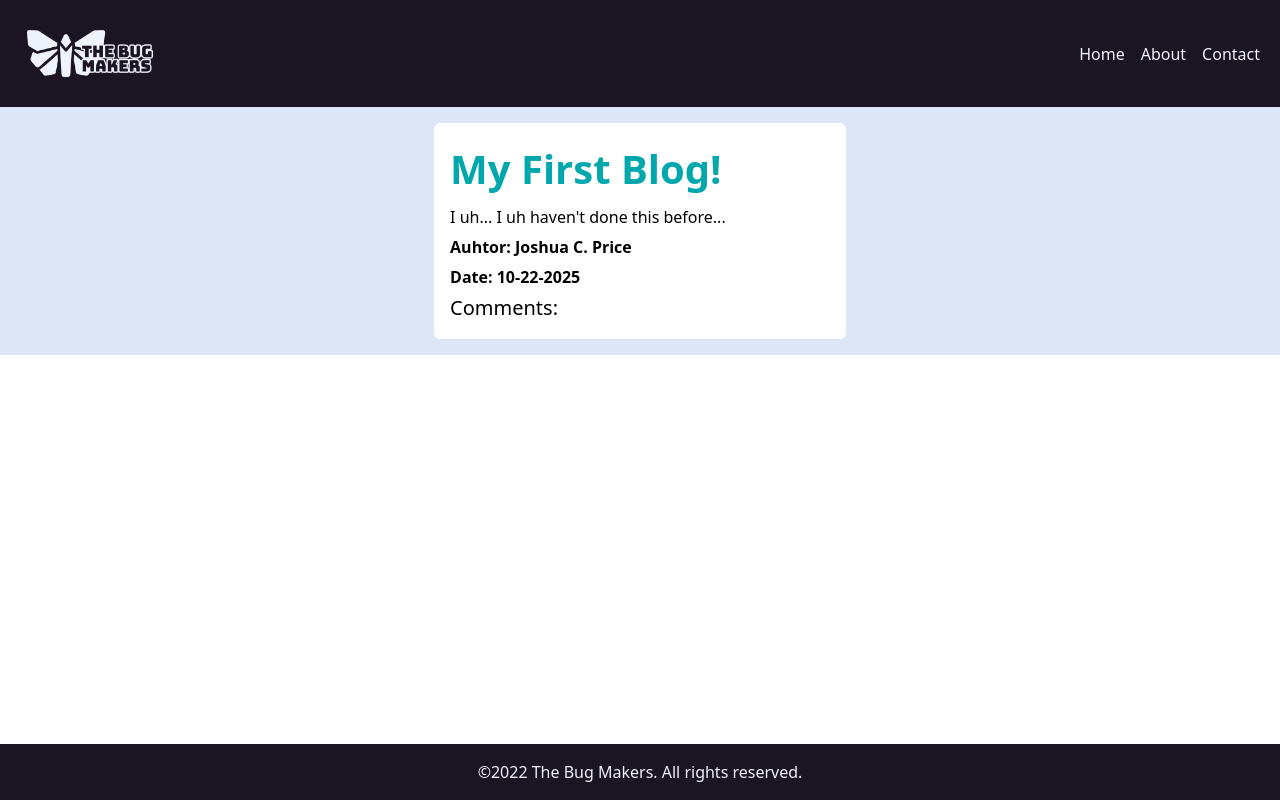
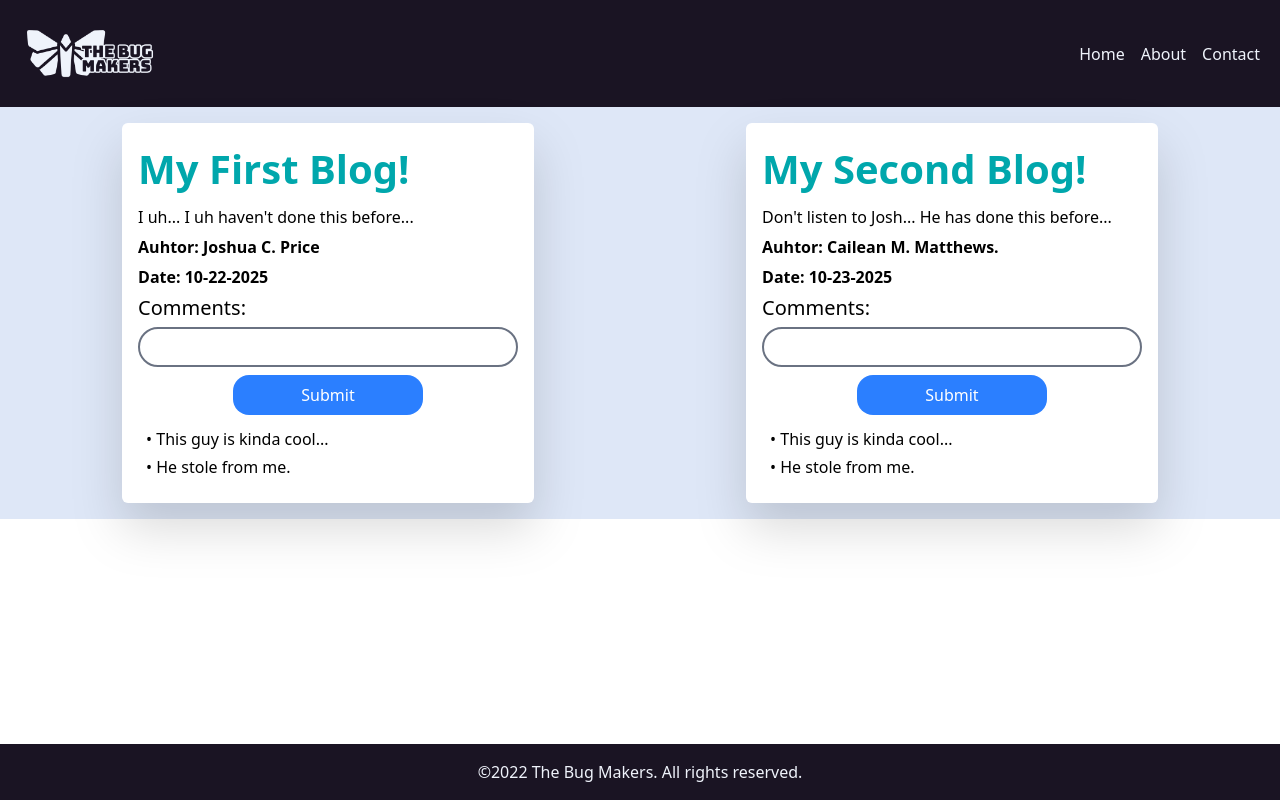
Before and after one commit to The-Bug-Makers-FED25/lab6, a React (Vite) app in the folder blog-app/: page / in a window 1280 px wide. Built offline with nearby package versions, Linux system fonts and the light colour scheme.

Commit message:
Added comments

```diff
--- a/blog-app/package.json
+++ b/blog-app/package.json
@@ -26,6 +26,6 @@
     "globals": "^16.4.0",
     "postcss": "^8.5.6",
     "tailwindcss": "^4.1.15",
-    "vite": "^7.1.7"
+    "vite": "^7.1.12"
   }
 }
--- a/blog-app/src/App.jsx
+++ b/blog-app/src/App.jsx
@@ -8,8 +8,9 @@ function App() {
   return (
     <>
     <Header />
-    <div className="w-full h-full p-4 bg-grey">
+    <div className="w-full h-full p-4 bg-grey flex flex-row">
       <BlogBox title={"My First Blog!"} content={"I uh... I uh haven't done this before..."} author={"Joshua C. Price"} date={"10-22-2025"}></BlogBox>
+      <BlogBox title={"My Second Blog!"} content={"Don't listen to Josh... He has done this before..."} author={"Cailean M. Matthews."} date={"10-23-2025"}></BlogBox>
     </div>
     <Footer />
     </>
--- a/blog-app/src/components/BlogBox/BlogBox.jsx
+++ b/blog-app/src/components/BlogBox/BlogBox.jsx
@@ -1,7 +1,7 @@
 import BlogComments from "../BlogComments/BlogComments";
 
 export function BlogBox ({title, content, author, date }) {
-    return <div className="m-auto p-4 w-fit min-w-[45ch] max-w-[80ch] flex flex-col gap-1 bg-white rounded-md">
+    return <div className="m-auto p-4 w-fit min-w-[45ch] max-w-[80ch] flex flex-col gap-1 bg-white rounded-md drop-shadow-2xl">
             <div className="flex flex-col gap-1.5">
                 <h1 className="text-pdark text-[2.5rem] font-bold">{title}</h1>
                 <p>{content}</p>
--- a/blog-app/src/components/BlogComments/BlogComments.jsx
+++ b/blog-app/src/components/BlogComments/BlogComments.jsx
@@ -1,3 +1,38 @@
+import { useState } from "react";
+
+
 export default function BlogComments () {
+    const [comments, setComments] = useState([]);
+    const [newComment, setNewComment] = useState("");
 
+    const handleInputChange = (e) => {
+        setNewComment(e.target.value);
+    }
+
+    const handleSubmit = (e) => {
+        e.preventDefault();
+        if (newComment.trim() === "") {
+            return;
+        }
+        setComments([newComment, ...comments]);
+        setNewComment("");
+    }
+
+
+    return (
+        <>
+            <form onSubmit={handleSubmit} className={"flex flex-col gap-2 w-full items-center"}>
+                <input type="text" className={"h-10 w-full p-2 border-2 border-gray-500 rounded-3xl focus:border-blue-500 outline-none"} value={newComment} onChange={handleInputChange} placeholder=""/>
+                <button type="submit" className={"h-10 bg-blue-500 w-[50%] rounded-2xl text-white hover:scale-110 transition-all"}>Submit</button>
+            </form>
+
+            <div className={"h-auto max-h-40 flex flex-col gap-1 p-2 w-full bg-white rounded-md overflow-y-scroll text-wrap"}>
+                {comments.map((comment, index) =>(
+                    <p key={index}>• {comment}</p>
+                ))}
+                <p>• This guy is kinda cool...</p>
+                <p>• He stole from me.</p>
+            </div>
+        </>
+    )
 }
--- /dev/null
+++ b/package.json
@@ -0,0 +1,5 @@
+{
+  "dependencies": {
+    "tailwind-scrollbar-hide": "^4.0.0"
+  }
+}
```
Also changed, not shown: 2 other files (tests, documents, lock files or other folders).
